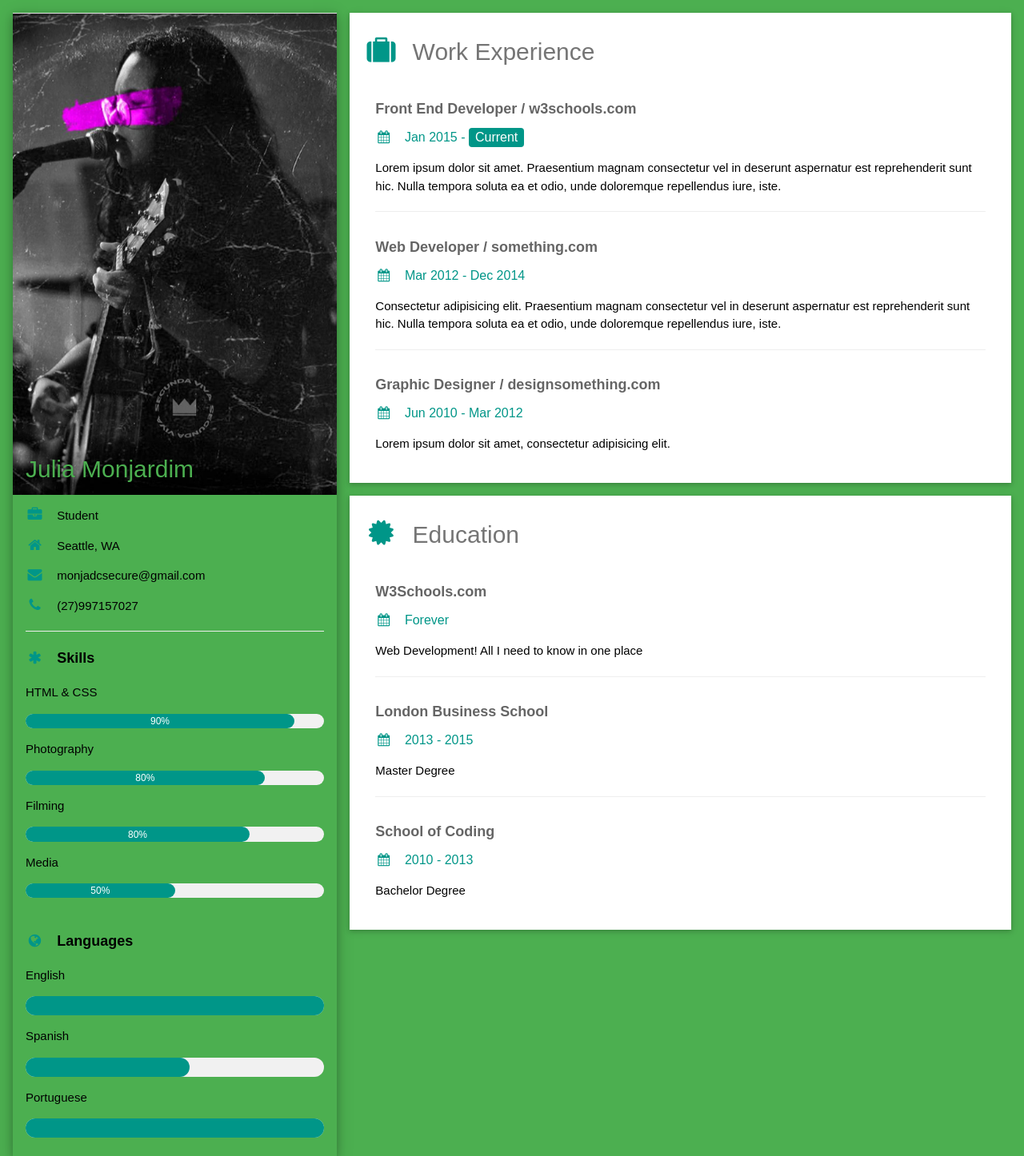
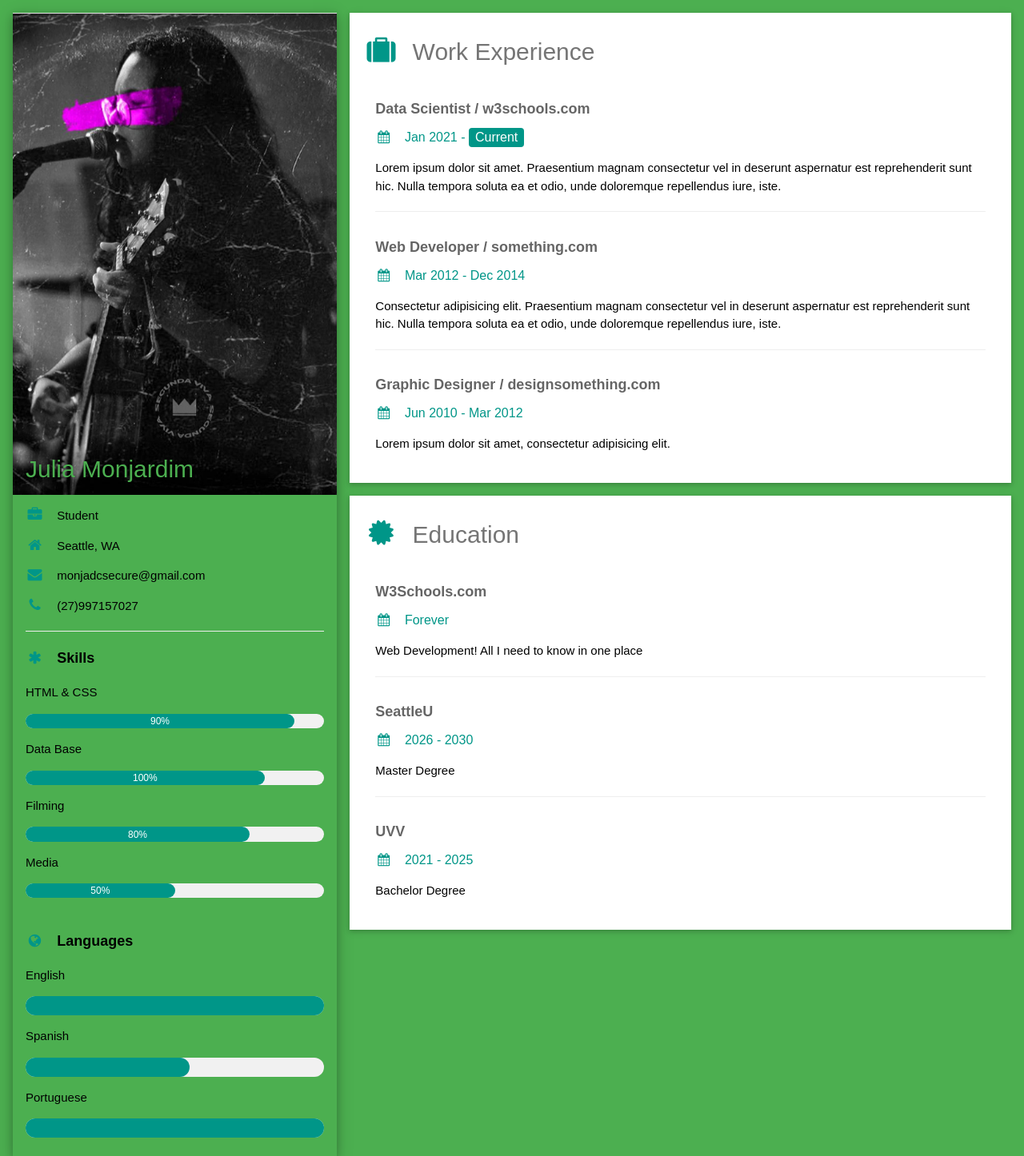
Before and after one commit to Monja027/CV, a plain HTML site: page index.html in a window 1280 px wide. Shown: the top 1446 px of the page at 80% size. Drawn offline with nearby package versions, Linux system fonts and the light colour scheme; a web font is replaced by a local one.

Commit message:
Update index.html

```diff
--- a/index.html
+++ b/index.html
@@ -40,10 +40,10 @@ html,body,h1,h2,h3,h4,h5,h6 {font-family: "DotGothic16", sans-serif}
           <div class="w3-light-grey w3-round-xlarge w3-small">
             <div class="w3-container w3-center w3-round-xlarge w3-teal" style="width:90%">90%</div>
           </div>
-          <p>Photography</p>
+          <p>Data Base</p>
           <div class="w3-light-grey w3-round-xlarge w3-small">
             <div class="w3-container w3-center w3-round-xlarge w3-teal" style="width:80%">
-              <div class="w3-center w3-text-white">80%</div>
+              <div class="w3-center w3-text-white">100%</div>
             </div>
           </div>
           <p>Filming</p>
@@ -82,8 +82,8 @@ html,body,h1,h2,h3,h4,h5,h6 {font-family: "DotGothic16", sans-serif}
       <div class="w3-container w3-card w3-white w3-margin-bottom">
         <h2 class="w3-text-grey w3-padding-16"><i class="fa fa-suitcase fa-fw w3-margin-right w3-xxlarge w3-text-teal"></i>Work Experience</h2>
         <div class="w3-container">
-          <h5 class="w3-opacity"><b>Front End Developer / w3schools.com</b></h5>
-          <h6 class="w3-text-teal"><i class="fa fa-calendar fa-fw w3-margin-right"></i>Jan 2015 - <span class="w3-tag w3-teal w3-round">Current</span></h6>
+          <h5 class="w3-opacity"><b>Data Scientist / w3schools.com</b></h5>
+          <h6 class="w3-text-teal"><i class="fa fa-calendar fa-fw w3-margin-right"></i>Jan 2021 - <span class="w3-tag w3-teal w3-round">Current</span></h6>
           <p>Lorem ipsum dolor sit amet. Praesentium magnam consectetur vel in deserunt aspernatur est reprehenderit sunt hic. Nulla tempora soluta ea et odio, unde doloremque repellendus iure, iste.</p>
           <hr>
         </div>
@@ -109,14 +109,14 @@ html,body,h1,h2,h3,h4,h5,h6 {font-family: "DotGothic16", sans-serif}
           <hr>
         </div>
         <div class="w3-container">
-          <h5 class="w3-opacity"><b>London Business School</b></h5>
-          <h6 class="w3-text-teal"><i class="fa fa-calendar fa-fw w3-margin-right"></i>2013 - 2015</h6>
+          <h5 class="w3-opacity"><b>SeattleU</b></h5>
+          <h6 class="w3-text-teal"><i class="fa fa-calendar fa-fw w3-margin-right"></i>2026 - 2030</h6>
           <p>Master Degree</p>
           <hr>
         </div>
         <div class="w3-container">
-          <h5 class="w3-opacity"><b>School of Coding</b></h5>
-          <h6 class="w3-text-teal"><i class="fa fa-calendar fa-fw w3-margin-right"></i>2010 - 2013</h6>
+          <h5 class="w3-opacity"><b>UVV</b></h5>
+          <h6 class="w3-text-teal"><i class="fa fa-calendar fa-fw w3-margin-right"></i>2021 - 2025</h6>
           <p>Bachelor Degree</p><br>
         </div>
       </div>
```
